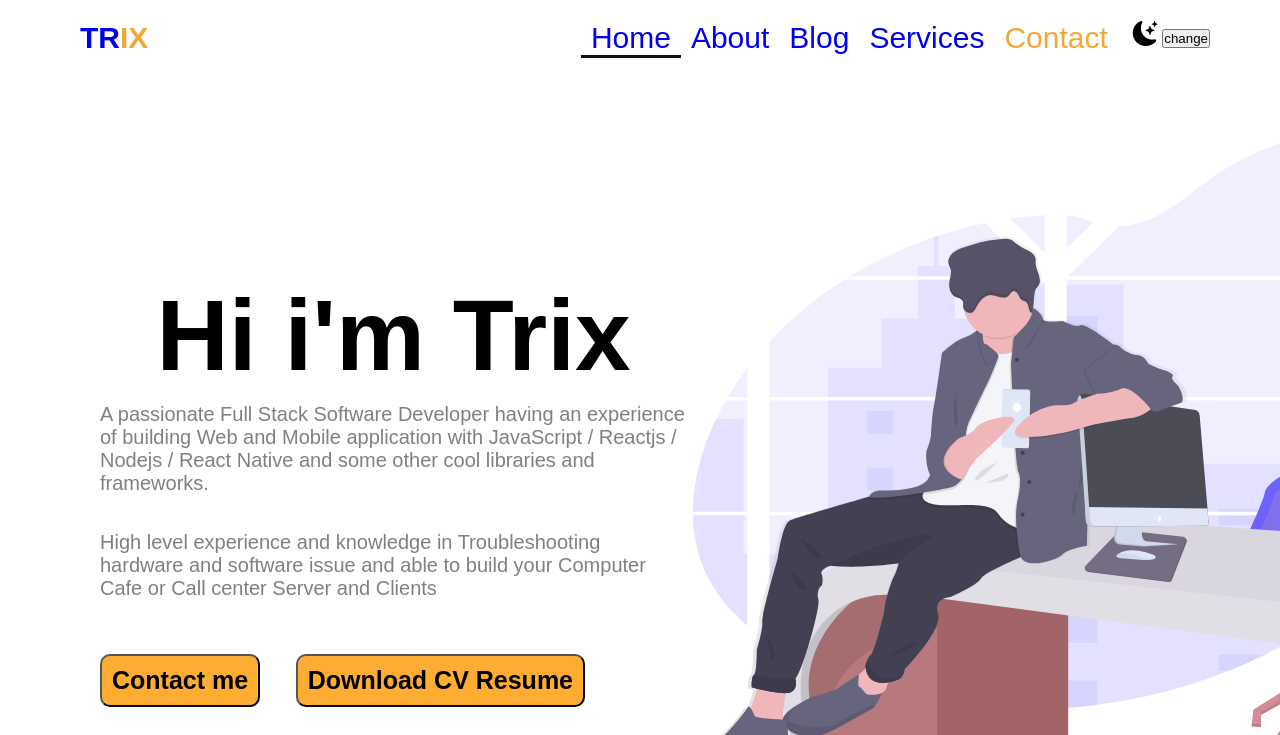
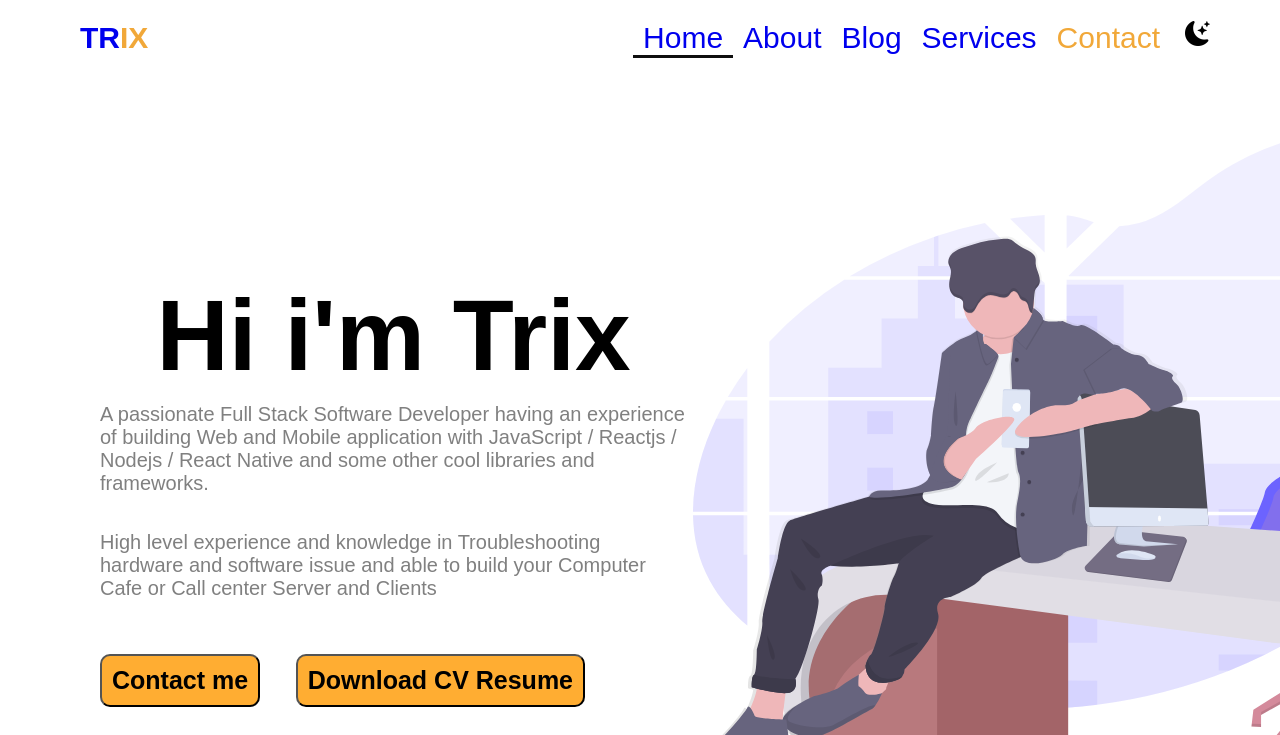
Before and after one commit to TrixDiaz/personal-responsive-portfolio, a plain HTML site: page index.html in a window 1280 px wide. Shown: the top 735 px of the page. Drawn offline with nearby package versions, Linux system fonts and the light colour scheme.

Commit message:
fix dark mode on js call out to css

```diff
--- a/assets/css/style.css
+++ b/assets/css/style.css
@@ -162,6 +162,7 @@ transition: 2s;
 }
 
 
+
 /* Add media queries for responsiveness - when the screen is 500px wide or less, stack the links on top of each other */
 @media screen and (max-width: 600px) {
   header a {
--- a/assets/js/script.js
+++ b/assets/js/script.js
@@ -13,37 +13,15 @@ for (let i = 0; i < btns.length; i++) {
 
 // Dark mode query
 const toggle = document.getElementById("toggleDark");
-const body1 = document.querySelector("body");
+const body = document.querySelector("body");
 
 toggle.addEventListener("click", function () {
   this.classList.toggle("bi-moon-stars");
   if (this.classList.toggle("bi-moon-stars-fill")) {
-    // body.style.background = "#fff";
-    // body.style.color = "#000";
-    // body.style.transition = "2s";
+     body.classList.remove("darkMode");
+     body.classList.add("lightMode");
   } else {
-    // body.style.background = "#121212";
-    // body.style.color = "#fff";
-    // body.style.transition = "2s";
+      body.classList.remove("lightMode");
+      body.classList.add("darkMode");
   }
 });
-
-// function change() {
-//   const get = document.querySelector(".lightMode");
-//   get.classList.toggle("darkMode")
-// }
-// document.querySelector("#toggleDark").addEventListener("click", change);
-
-
-const body = document.getElementById("changeStyle");
-function changeStyle() {
-  for (var i = 0; i < body.classList.length; i++) {
-    if (body.classList[i].indexOf("lightMode") >= 0) {
-      body.classList.remove("lightMode");
-      body.classList.add("darkMode");
-    } else {
-      body.classList.remove("darkMode");
-      body.classList.add("lightMode");
-    }
-  }
-}
--- a/index.html
+++ b/index.html
@@ -12,7 +12,7 @@
     <link rel="stylesheet" href="https://cdn.jsdelivr.net/npm/bootstrap-icons@1.10.3/font/bootstrap-icons.css">
     <title>Document</title>
 </head>
-<body class="lightMode" id="changeStyle">
+<body>
 
     <header>
         <a href="#default" class="logo">TR<span>IX</span></a>
@@ -22,8 +22,7 @@
             <a class="btn" href="#blog">Blog</a>
             <a class="btn" href="#services">Services</a>
             <a class="btn" href="#contact">Contact</a>
-            <i class="bi bi-moon-stars-fill lightMode" id="toggleDark"></i>
-            <button onclick="changeStyle()">change</button>
+            <i class="bi bi-moon-stars-fill" id="toggleDark"></i>
         </div>
     </header>
 
```
